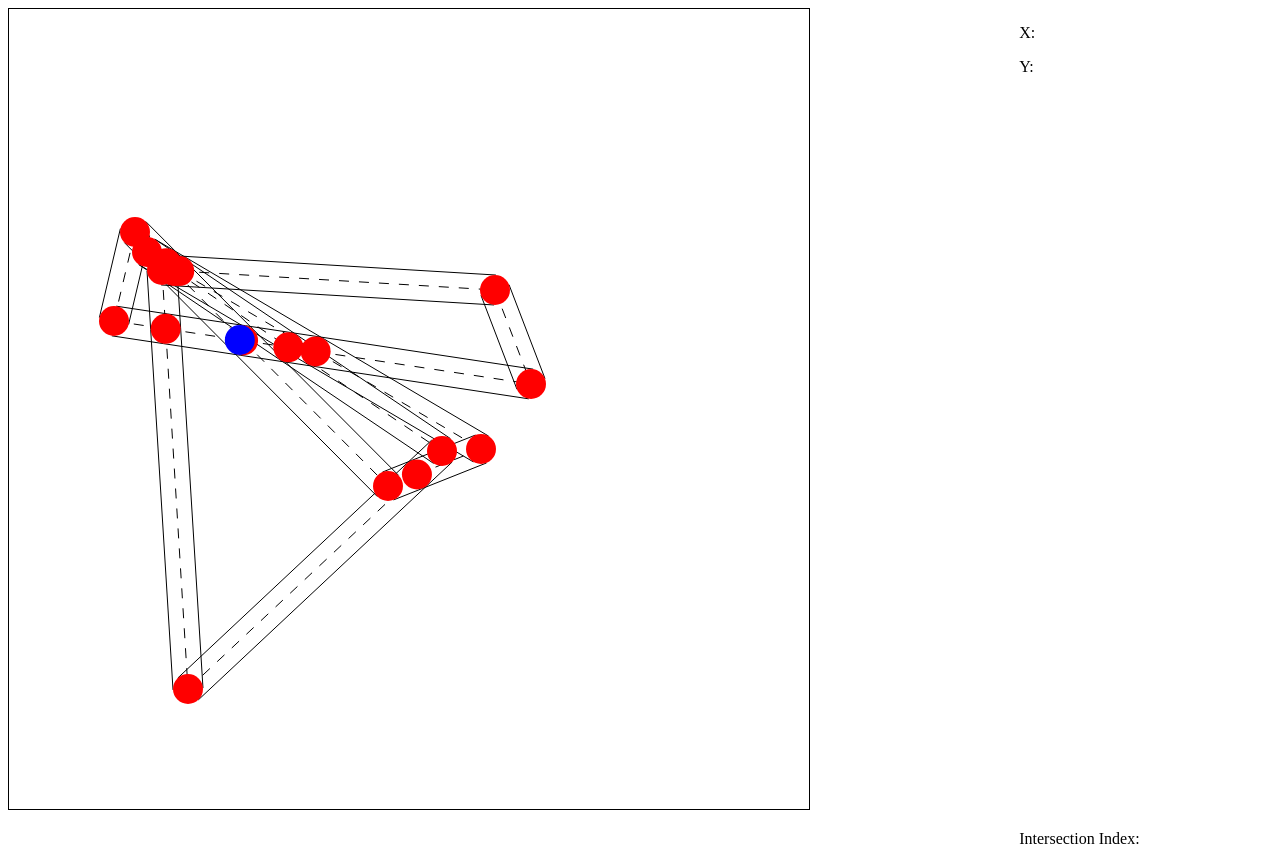
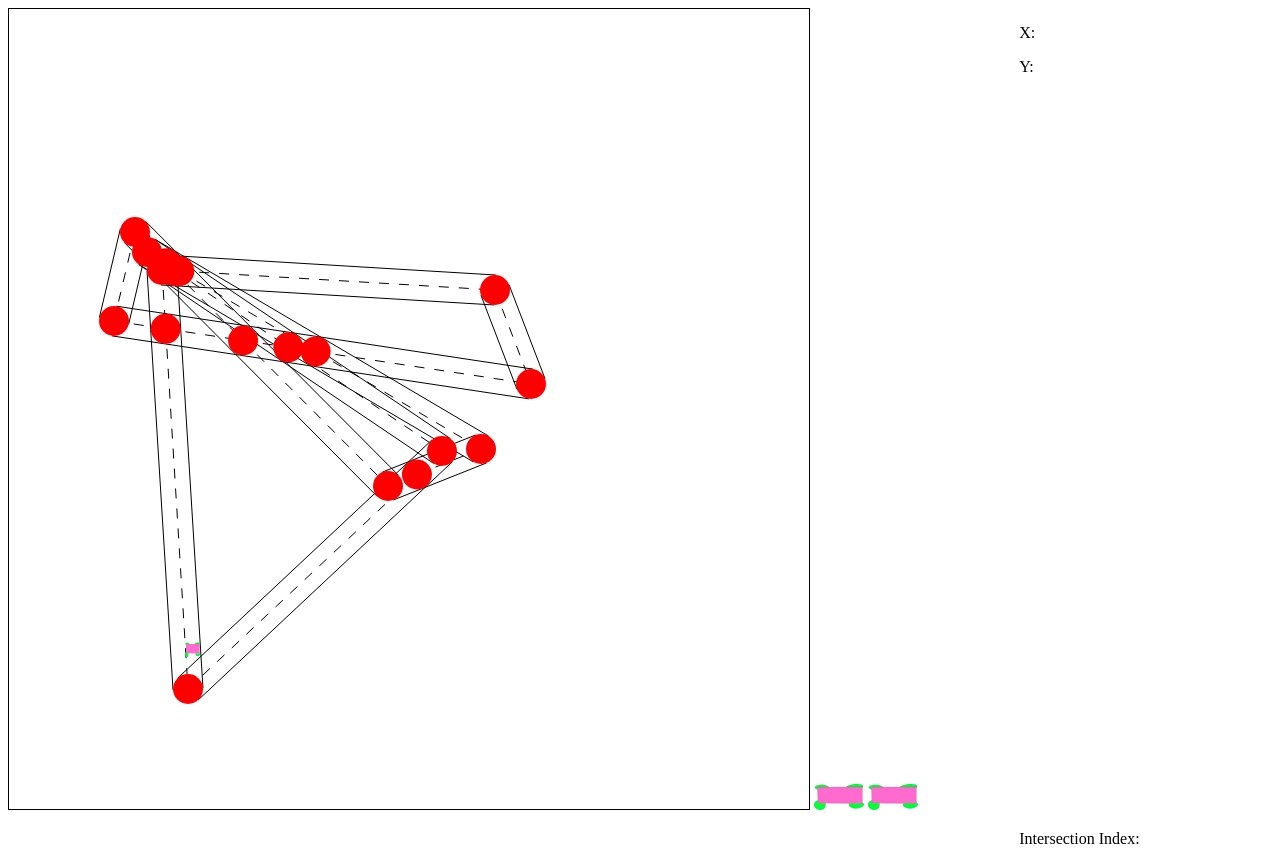
Before and after one commit to s36srini/trucking-network, a website: page src/index.html in a window 1280 px wide. Drawn offline with nearby package versions, Linux system fonts and the light colour scheme.

Commit message:
Ugly car needs angle change

```diff
--- a/src/index.html
+++ b/src/index.html
@@ -16,6 +16,8 @@
   <body>
     <div class="container">
       <canvas id="myCanvas" width="800" height="800" style="border:1px solid #000;" id="leftbox"></canvas>
+      <img id="carOne" src="./image/carbad.svg" width="50" height="auto">
+      <img id="carTwo" src="./image/carbad.svg" width="50" height="auto">
       <div class="container" id="rightbox">
         <p>X: <span id="xCoord"></span></p>
         <p>Y: <span id="yCoord"></span></p>
--- a/src/index.js
+++ b/src/index.js
@@ -3,7 +3,8 @@ var ctx = canvas.getContext('2d');
 
 const ROAD_WIDTH  = 15;
 const NUM_ROADS = 10;
-const SPEED_FACTOR = 15;
+// Put the speed to 1 to see how the car is moving, change it back to 15 whenever you need to
+const SPEED_FACTOR = 2;
 const CANVAS_HEIGHT = canvas.height;
 const CANVAS_WIDTH = canvas.width;
 const CANVAS_OFFSET_WIDTH = canvas.width/20;
@@ -85,6 +86,7 @@ window.onload = function() {
 	}, 1000/60);
 };
 
+
 function draw() {
     ctx.clearRect(0, 0, canvas.width, canvas.height);
 
@@ -106,10 +108,18 @@ function draw() {
     dx = unit_vec.xdist * SPEED_FACTOR;
     dy = unit_vec.ydist * SPEED_FACTOR;
 
-    let circle = new Path2D();
-    circle.arc(lastPosX, lastPosY, ROAD_WIDTH, 0, 2 * Math.PI);
-    ctx.fillStyle = MOVE_FILL;
-    ctx.fill(circle);
+    // let circle = new Path2D();
+    // circle.arc(lastPosX, lastPosY, ROAD_WIDTH, 0, 2 * Math.PI);
+    // ctx.fillStyle = MOVE_FILL;
+    // ctx.fill(circle);
+
+    const carOne = document.getElementById("carOne");
+    const carTwo = document.getElementById("carTwo");
+
+    ctx.drawImage(carOne, lastPosX, lastPosY, 15, 15);
+    // ctx.drawImage(carTwo, 300, 500 - 20, 15, 15);
+
+
 
     lastPosX += dx;
     lastPosY += dy;
--- /dev/null
+++ b/src/style.css
@@ -0,0 +1,3 @@
+#blueCar {
+    background-color: yellow;
+}
```
Also changed, not shown: src/image/carbad.svg (added), src/image/racing-car-clipart-orange-racing-car-top-view (1).svg (added), src/image/racing-car-clipart-orange-racing-car-top-view.png (added), 4 other files.
